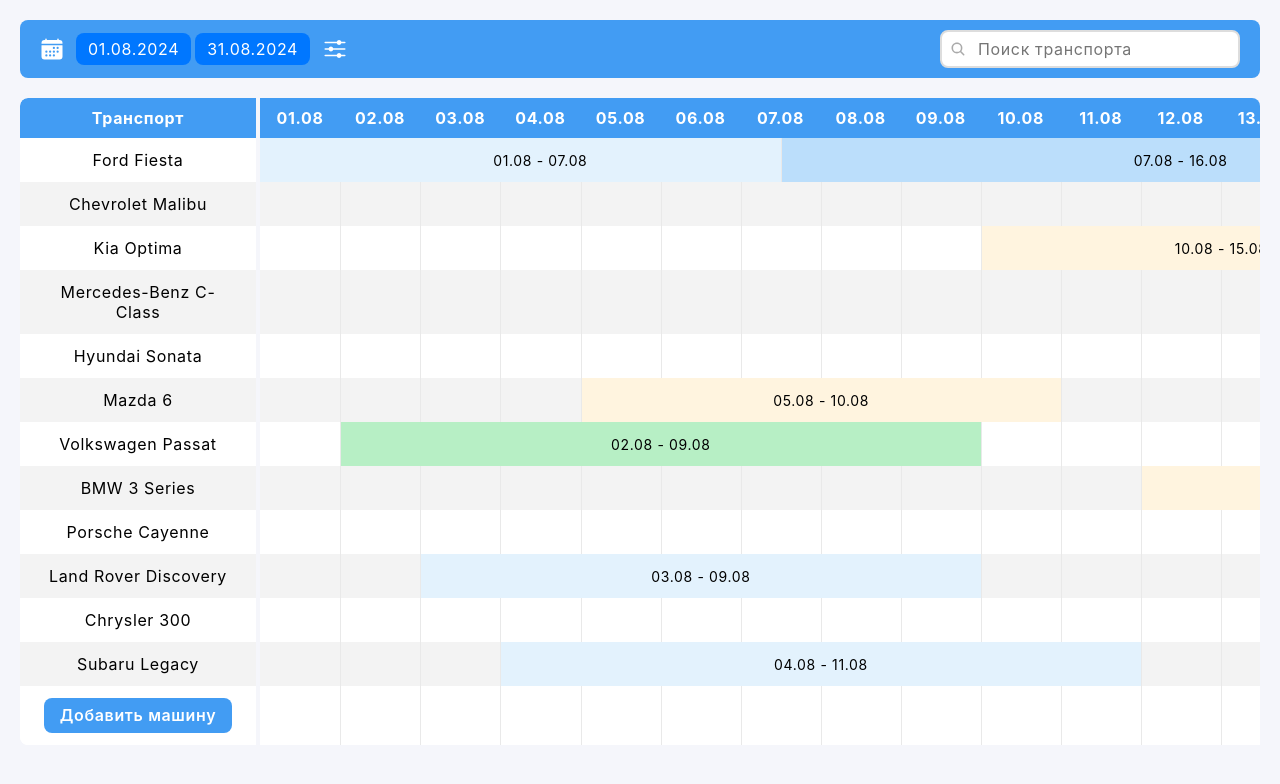
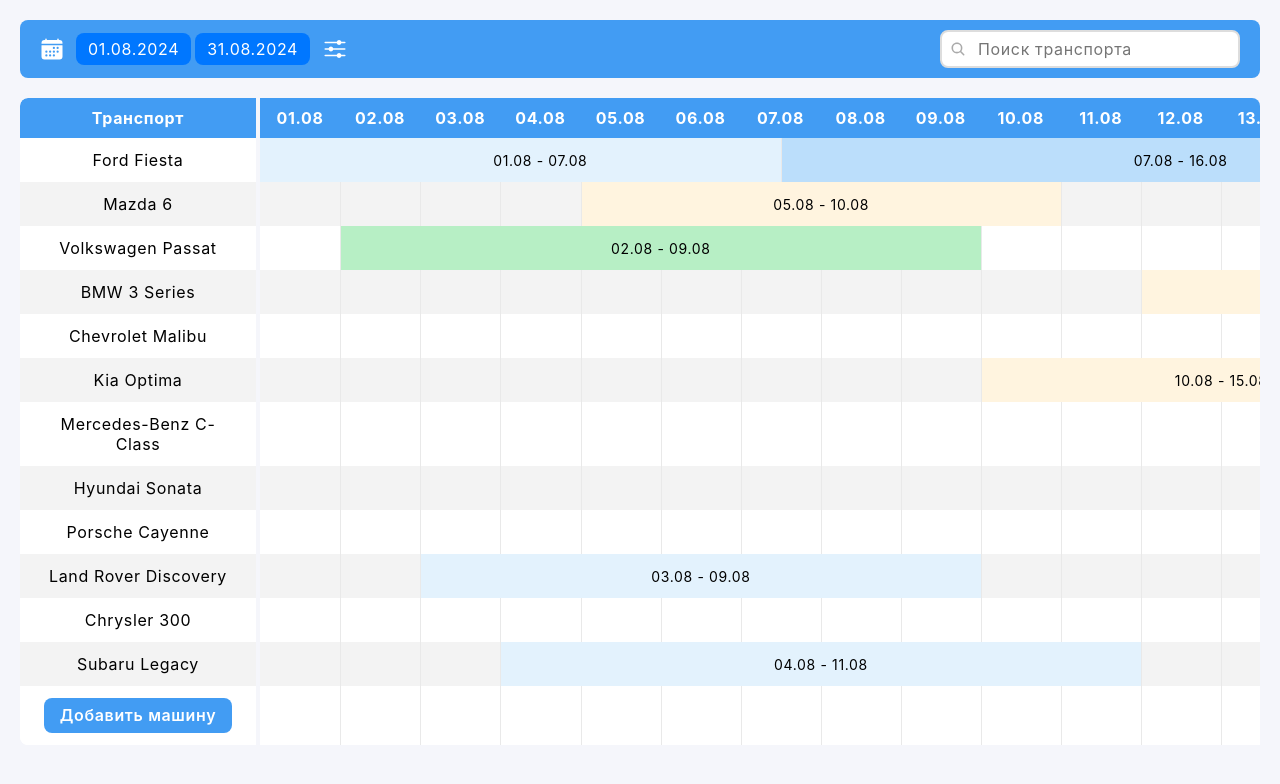
Before and after one commit to ezy4me/get-me-car--calendar, a React (Vite) app: page / in a window 1280 px wide. Shown: the top 784 px of the page. Built offline with nearby package versions, Linux system fonts and the light colour scheme.

Commit message:
change: switch data-row index to transportId; fix: filtering bug with highlighting trasnport name cell

```diff
--- a/src/components/TransportCalendar.tsx
+++ b/src/components/TransportCalendar.tsx
@@ -8,6 +8,7 @@
 } from "../utils/dateUtils";
 import { ReactMouseSelect, TFinishSelectionCallback } from "react-mouse-select";
 import { IoAddCircle } from "react-icons/io5";
+
 interface Booking {
   id: string;
   title: string;
@@ -33,6 +34,8 @@
   const [highlightedHeaders, setHighlightedHeaders] = useState<number[]>([]);
   const [highlightedRows, setHighlightedRows] = useState<number[]>([]);
 
+  const containerRef = useRef<HTMLDivElement>(null);
+
   useEffect(() => {
     const observer = new MutationObserver(() => {
       const selectedItems = containerRef.current?.querySelectorAll(".selected");
@@ -40,13 +43,14 @@
       const selectedRows = new Set<number>();
 
       selectedItems?.forEach((item) => {
-        const index = parseInt(item.getAttribute("data-id") || "0");
+        const index = parseInt(item.getAttribute("data-id") || "");
+        const rowId = parseInt(item.getAttribute("data-row") || "");
         selectedHeaders.add(index);
-        selectedRows.add(parseInt(item.getAttribute("data-row") || "0"));
+        selectedRows.add(rowId);
       });
 
       const smallestRowId =
-        selectedRows.size > 0 ? Math.min(...selectedRows) : null;
+        selectedRows.size > 0 ? Array.from(selectedRows)[0] : null;
 
       setHighlightedHeaders(Array.from(selectedHeaders));
       setHighlightedRows(smallestRowId !== null ? [smallestRowId] : []);
@@ -66,8 +70,6 @@
     };
   }, []);
 
-  const containerRef = useRef<HTMLDivElement>(null);
-
   if (!bookings || bookings.length === 0) {
     return (
       <div className="calendar-container container no-data-placeholder">
@@ -81,17 +83,20 @@
     );
   }
 
+  const extractNumericId = (id: string) => parseInt(id.replace(/\D/g, ""), 10);
+
   const { minDate, maxDate } = getMinMaxDates(bookings);
   const minDateStr = minDate.toISOString().split("T")[0];
   const maxDateStr = maxDate.toISOString().split("T")[0];
   const dates: string[] = generateDateRange(minDateStr, maxDateStr);
 
-  const groupedBookings = bookings.reduce<Record<string, Booking[]>>(
+  const groupedBookings = bookings.reduce<Record<number, Booking[]>>(
     (acc, booking) => {
-      if (!acc[booking.transportName]) {
-        acc[booking.transportName] = [];
+      const numericId = extractNumericId(booking.id);
+      if (!acc[numericId]) {
+        acc[numericId] = [];
       }
-      acc[booking.transportName].push(booking);
+      acc[numericId].push(booking);
       return acc;
     },
     {}
@@ -110,13 +115,12 @@
     );
 
     const smallestRowId =
-      selectedRows.length > 0 ? Math.min(...selectedRows) : null;
+      selectedRows.length > 0 ? Array.from(selectedRows)[0] : null;
 
     if (smallestRowId !== null) {
       setInitialRow(smallestRowId);
-      const transportName = bookingMatrix[smallestRowId]?.transportName;
-      const bookingsInRow = groupedBookings[transportName || ""] || [];
 
+      const bookingsInRow = groupedBookings[smallestRowId] || [];
       if (bookingsInRow.length > 0) {
         const newBooking = {
           ...bookingsInRow[0],
@@ -129,21 +133,22 @@
     }
 
     const selectedHeaders = items.map((item) =>
-      parseInt(item.getAttribute("data-id") || "")
+      parseInt(item.getAttribute("data-id") || "0", 10)
     );
 
     setHighlightedHeaders(selectedHeaders);
-
-    // Set highlightedRows to only include the smallest row ID
-    setHighlightedRows(smallestRowId !== null ? [smallestRowId] : []);
   };
 
   const createBookingMatrix = () => {
-    const matrix: { transportName: string; cells: JSX.Element[] }[] = [];
+    const matrix: {
+      transportName: string;
+      transportId: string;
+      cells: JSX.Element[];
+    }[] = [];
 
-    Object.keys(groupedBookings).forEach((transportName) => {
+    Object.keys(groupedBookings).forEach((numericId) => {
       const row: JSX.Element[] = [];
-      const relevantBookings = groupedBookings[transportName];
+      const relevantBookings = groupedBookings[parseInt(numericId, 10)];
       const occupiedColumns = new Array(dates.length).fill(0);
 
       let colIndex = 0;
@@ -158,10 +163,10 @@
           if (occupiedColumns[colIndex] === 0) {
             row[colIndex] = (
               <td
-                key={`empty-${transportName}-${colIndex}`}
+                key={`empty-${numericId}-${colIndex}`}
                 className="cell"
                 data-id={colIndex.toString()}
-                data-row={matrix.length}
+                data-row={numericId}
               />
             );
             colIndex++;
@@ -177,7 +182,7 @@
 
         row[startCol] = (
           <BookingCell
-            key={`cell-${transportName}-${startCol}`}
+            key={`cell-${numericId}-${startCol}`}
             booking={booking}
             colSpan={adjustedColSpan}
             index={index}
@@ -202,17 +207,21 @@
         if (occupiedColumns[colIndex] === 0) {
           row[colIndex] = (
             <td
-              key={`empty-${transportName}-${colIndex}`}
+              key={`empty-${numericId}-${colIndex}`}
               className="cell"
               data-id={colIndex.toString()}
-              data-row={matrix.length}
+              data-row={numericId}
             />
           );
         }
         colIndex++;
       }
 
-      matrix.push({ transportName, cells: row });
+      matrix.push({
+        transportName: relevantBookings[0].transportName,
+        transportId: numericId,
+        cells: row,
+      });
     });
 
     return matrix;
@@ -245,7 +254,7 @@
               <tr key={rowIndex}>
                 <td
                   className={
-                    highlightedRows.includes(rowIndex)
+                    highlightedRows.includes(parseInt(row.transportId))
                       ? "highlighted-transport"
                       : ""
                   }>
```
